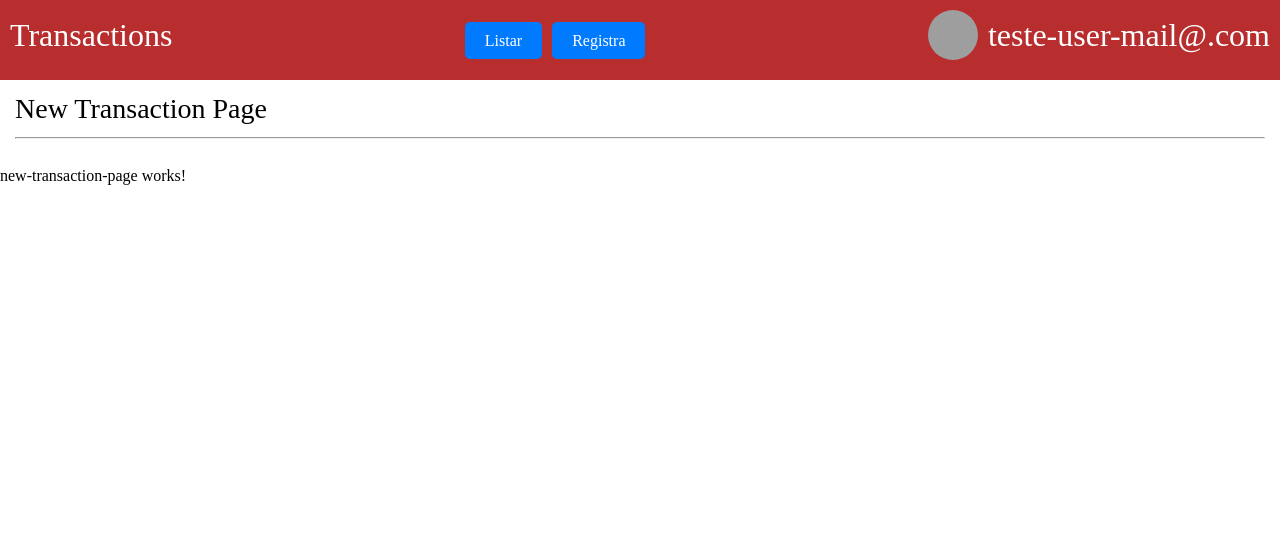
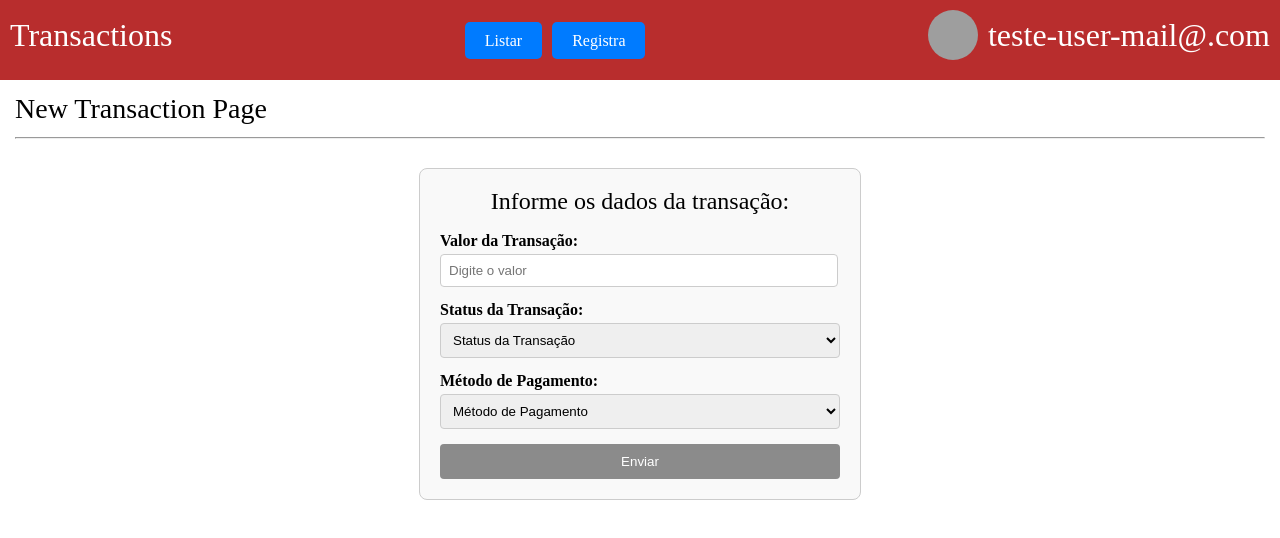
Before and after one commit to RafaelMSantos19/Angula_transactions, an Angular app: page /newTransaction in a window 1280 px wide. Shown: the top 538 px of the page. Built offline with nearby package versions, Linux system fonts and the light colour scheme; grey boxes are pictures that could not be loaded.

Commit message:
feat: implement post to register new transactions

```diff
--- a/src/app/app.module.ts
+++ b/src/app/app.module.ts
@@ -1,6 +1,5 @@
 import { NgModule } from '@angular/core';
 import { BrowserModule, provideClientHydration, withEventReplay } from '@angular/platform-browser';
-
 import { AppRoutingModule } from './app-routing.module';
 import { AppComponent } from './app.component';
 import { HeaderComponent } from './header/header.component';
@@ -11,6 +10,9 @@ import { NewTransactionPageComponent } from './new-transaction-page/new-transact
 import { RouterModule, Routes } from '@angular/router';
 import { HomePageComponent } from './home-page/home-page.component';
 import { TitleOfPageComponent } from './title-of-page/title-of-page.component';
+import { ReactiveFormsModule } from '@angular/forms';
+import { provideHttpClient } from '@angular/common/http';
+
 
 const routes: Routes =[
 
@@ -35,9 +37,12 @@ const routes: Routes =[
   imports: [
     BrowserModule,
     AppRoutingModule,
-    RouterModule.forRoot(routes)
+    RouterModule.forRoot(routes),
+    ReactiveFormsModule,
+
   ],
   providers: [
+    provideHttpClient(),
     provideClientHydration(withEventReplay())
   ],
   bootstrap: [AppComponent],
--- a/src/app/new-transaction-page/new-transaction-page.component.css
+++ b/src/app/new-transaction-page/new-transaction-page.component.css
@@ -0,0 +1,48 @@
+.new-transaction-page {
+    max-width: 400px;
+    margin: 0 auto;
+    padding: 20px;
+    border: 1px solid #ccc;
+    border-radius: 8px;
+    background-color: #f9f9f9;
+}
+
+h2 {
+    text-align: center;
+    margin-bottom: 20px;
+    font-size: 24px;
+}
+
+.form-group {
+    margin-bottom: 15px;
+}
+
+label {
+    display: block;
+    margin-bottom: 5px;
+    font-weight: bold;
+}
+#valor{
+    width: 95%;
+}
+
+input, select {
+    width: 100%;
+    padding: 8px;
+    border: 1px solid #ccc;
+    border-radius: 4px;
+}
+
+button {
+    width: 100%;
+    padding: 10px;
+    background-color: #8b8b8b;
+    color: white;
+    border: none;
+    border-radius: 4px;
+    cursor: pointer;
+}
+
+button:hover {
+    background-color: #696969;
+}
--- a/src/app/new-transaction-page/new-transaction-page.component.html
+++ b/src/app/new-transaction-page/new-transaction-page.component.html
@@ -1,3 +1,38 @@
 <app-header></app-header>
 <app-title-of-page [receiveTitle]="titulo"></app-title-of-page>
-<p>new-transaction-page works!</p>
+<div class="new-transaction-page">
+    <h2><b>Informe os dados da transação:</b></h2>
+
+    <form [formGroup]="transactionForm" (ngSubmit)="onSubmit()">
+        <div class="form-group">
+            <label for="valor">Valor da Transação:</label>
+            <input type="number" id="valor" placeholder="Digite o valor" formControlName="valor">
+        </div>
+
+        <div class="form-group">
+            <label for="status">Status da Transação:</label>
+            <select name="status" id="status"  formControlName="status">
+                <option value="" disabled selected>Status da Transação</option>
+                <option value="confirmada">Confirmada</option>
+                <option value="negada">Negada</option>
+                <option value="solicitada">Solicitada</option>
+                <option value="reembolso">Reembolso</option>
+                <option value="pendente">Pendente</option>
+            </select>
+        </div>
+
+        <div class="form-group">
+            <label for="metodo_pagamento">Método de Pagamento:</label>
+            <select name="metodo_pagamento" id="metodo_pagamento" formControlName="metodo_pagamento">
+                <option value="" disabled selected>Método de Pagamento</option>
+                <option value="CC">Cartão de Crédito</option>
+                <option value="CD">Cartão de Débito</option>
+                <option value="PIX">PIX</option>
+                <option value="VA">Vale-Alimentação</option>
+                <option value="VR">Vale-Refeição</option>
+            </select>
+        </div>
+
+        <button type="submit" [disabled]="transactionForm.invalid">Enviar</button>
+    </form>
+</div>
--- a/src/app/new-transaction-page/new-transaction-page.component.ts
+++ b/src/app/new-transaction-page/new-transaction-page.component.ts
@@ -1,4 +1,7 @@
 import { Component } from '@angular/core';
+import { FormBuilder, FormGroup } from '@angular/forms';
+import { HttpClient } from '@angular/common/http';
+
 
 @Component({
   selector: 'app-new-transaction-page',
@@ -10,4 +13,34 @@ export class NewTransactionPageComponent {
 
   titulo?: string = 'New Transaction Page';
 
+  transactionForm: FormGroup;
+
+  private apiUrl = 'http://localhost:3090/newTransaction';
+
+  constructor(private fb: FormBuilder, private http: HttpClient){
+    this.transactionForm = this.fb.group({
+      valor: [''],
+      status: [''],
+      metodo_pagamento: ['']
+    })
+  }
+
+  onSubmit(){
+    if( this.transactionForm.valid) {
+      const formData = this.transactionForm.value
+      console.log('Dados enviados: ', formData)
+
+      this.http.post(this.apiUrl, formData).subscribe({
+        next: (response) =>{
+          console.log("Sucesso: ", response);
+          alert('Transação enviada com sucesso!');
+        },
+        error: (error) => {
+          console.log('Erro ao enviar ', error);
+          alert('Erro ao enviar transação.');
+        }
+      })
+    }
+  }
+
 }
```
